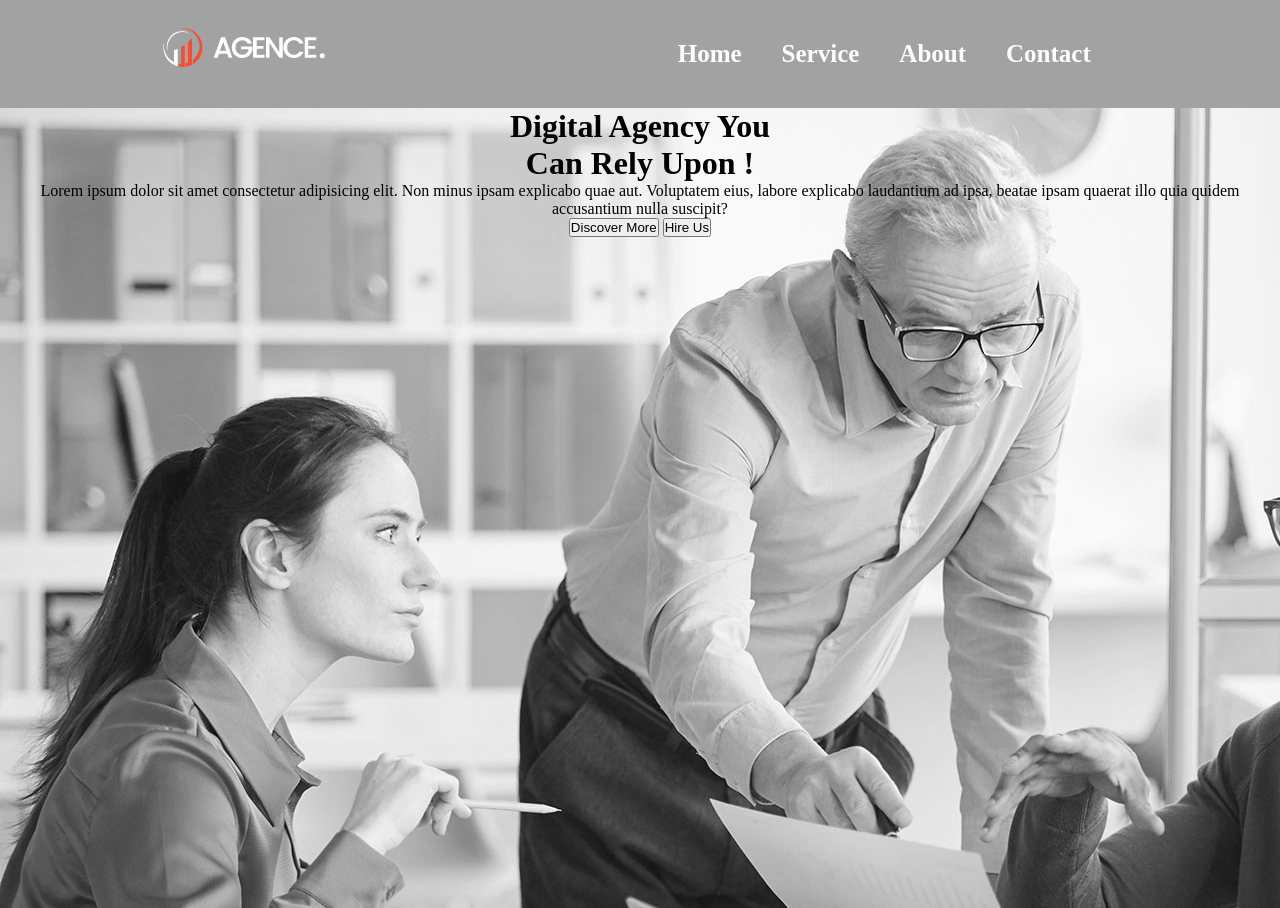
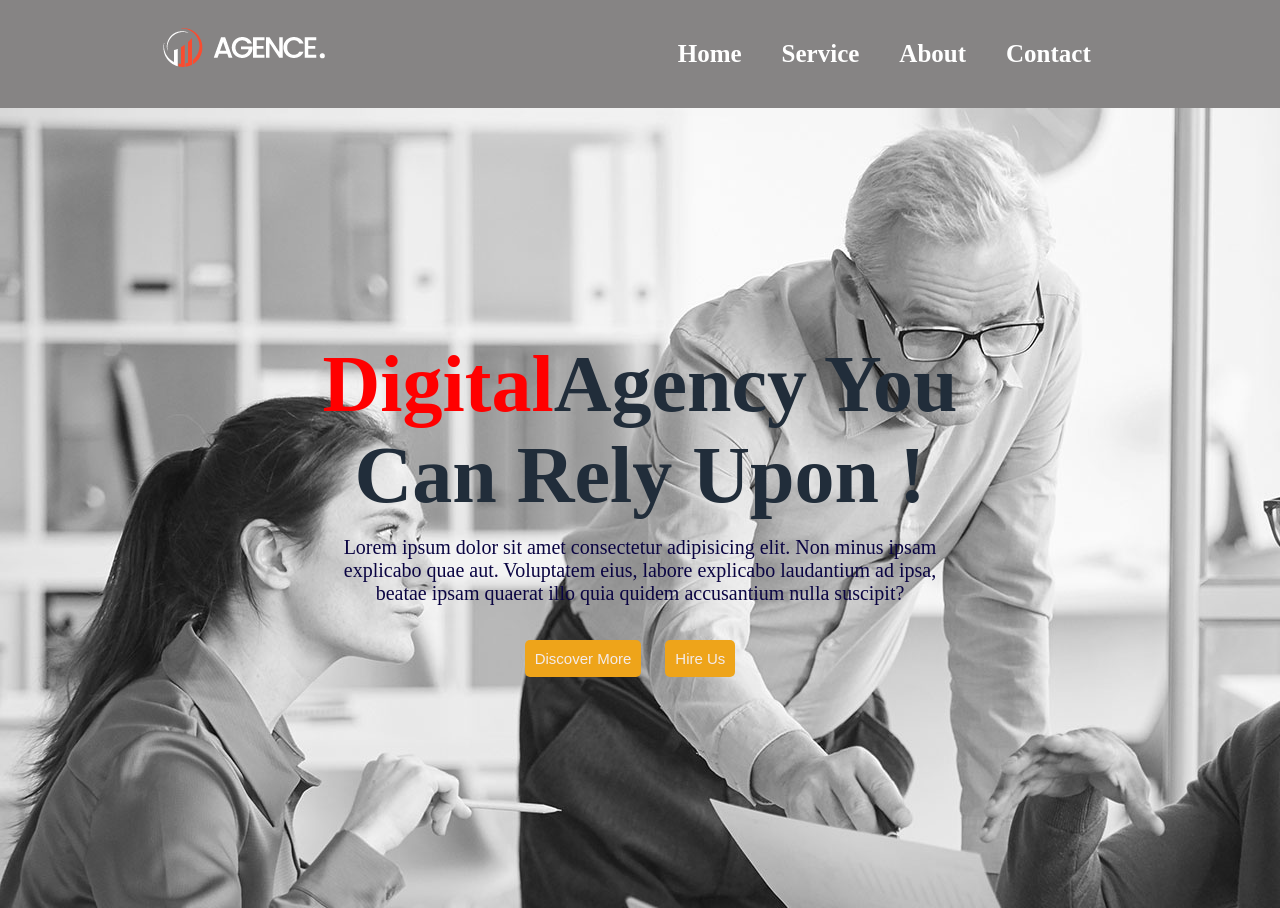
Before and after one commit to SAYEM088/session-p-one, a plain HTML site: page index.html in a window 1280 px wide. Drawn offline with Linux system fonts and the light colour scheme.

Commit message:
bannar-done

```diff
--- a/index.html
+++ b/index.html
@@ -26,13 +26,13 @@
     </header>
     <div class="banner-container">
         <div class="banner-descript">
-            <h1>Digital Agency You <br> Can Rely Upon !</h1>
-            <p>Lorem ipsum dolor sit amet consectetur adipisicing elit. Non minus ipsam explicabo quae aut. Voluptatem eius, labore explicabo laudantium ad ipsa, beatae ipsam quaerat illo quia quidem accusantium nulla suscipit?
+            <h1 class="banner-title"><span class="digital-banner">Digital</span>Agency You <br> Can Rely Upon !</h1>
+            <p class="para-descript">Lorem ipsum dolor sit amet consectetur adipisicing elit. Non minus ipsam explicabo quae aut. Voluptatem eius, labore explicabo laudantium ad ipsa, beatae ipsam quaerat illo quia quidem accusantium nulla suscipit?
             </p>
-        </div>
-        <div class="banner-button">
-            <button>Discover More</button>
-            <button> Hire Us</button>
+            <div>
+                <button class="banner-button">Discover More</button>
+                <button class="banner-button"> Hire Us</button>
+            </div>
         </div>
     </div>
 </body>
--- a/style.css
+++ b/style.css
@@ -5,7 +5,7 @@
 .nav-container{
     display: flex;
     justify-content: space-around;
-    background: rgb(163, 162, 162);
+    background: rgb(134, 132, 132);
 }
 .logo-container{
     padding: 10px;
@@ -28,6 +28,40 @@
     width: 100%;
     height: 100vh;
     background-image: url(background.jpg);
+   justify-content: center;
+    margin: auto;
+    align-items: center;
     text-align: center;
-
+    display: flex;
+    background-blend-mode: overlay;
 }
+.banner-title{
+    font-size: 80px;
+    color: rgb(33, 45, 58);
+}
+.para-descript{
+    margin: auto;
+    color: white;
+    text-align: center;
+    width: 50%;
+}
+.digital-banner{
+    color: red;
+}
+.para-descript{
+    color: rgb(10, 4, 66);
+    font-size: 20px;
+    font-weight: 300;
+    margin-top: 15px;
+    margin-bottom: 10px;
+}
+.banner-button{
+    background-color: #eea41a;
+    padding: 10px;
+    border: 0px;
+    border-radius: 5px;
+    font-size: 15px;
+    color: rgb(243, 235, 235);
+    margin-top: 25px;
+    margin-right: 20px;
+}
```
